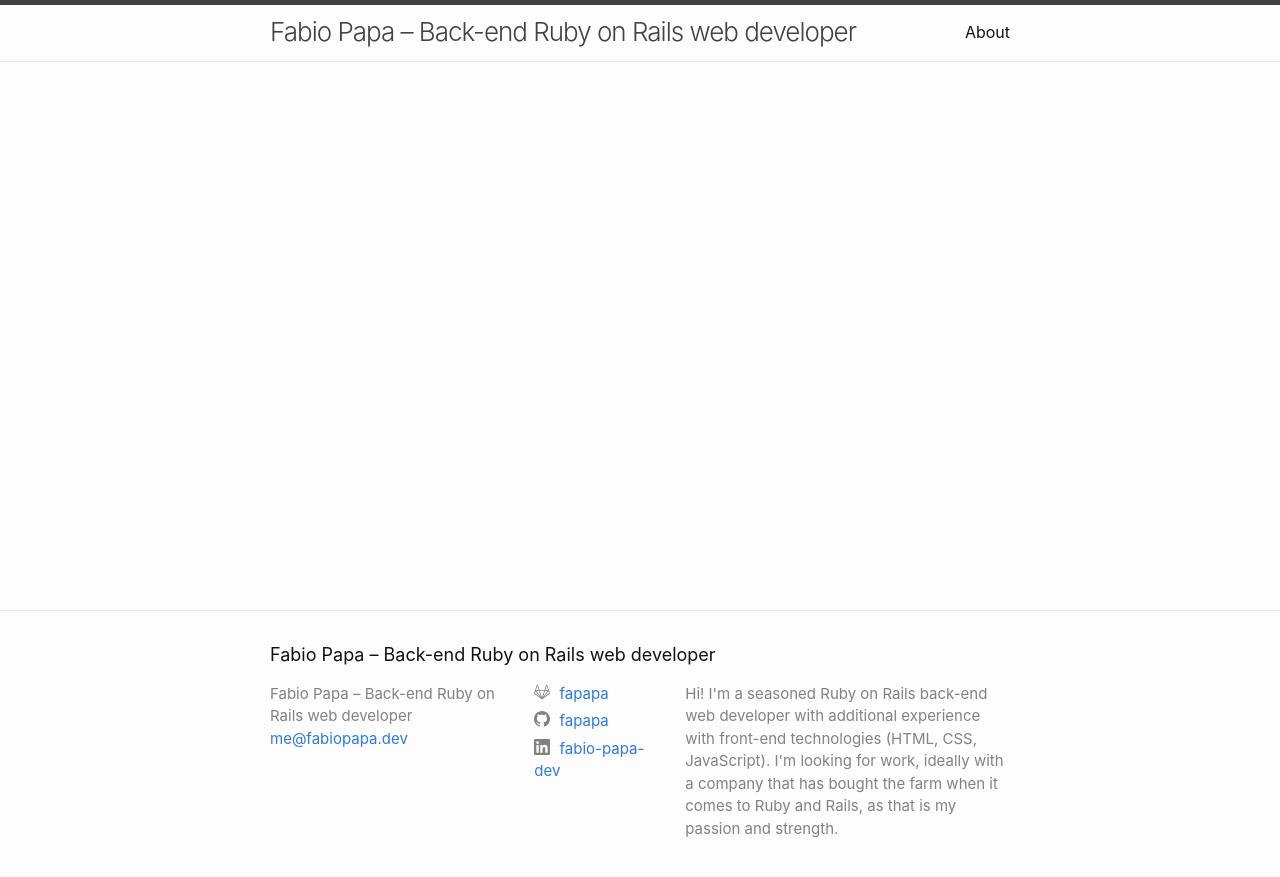
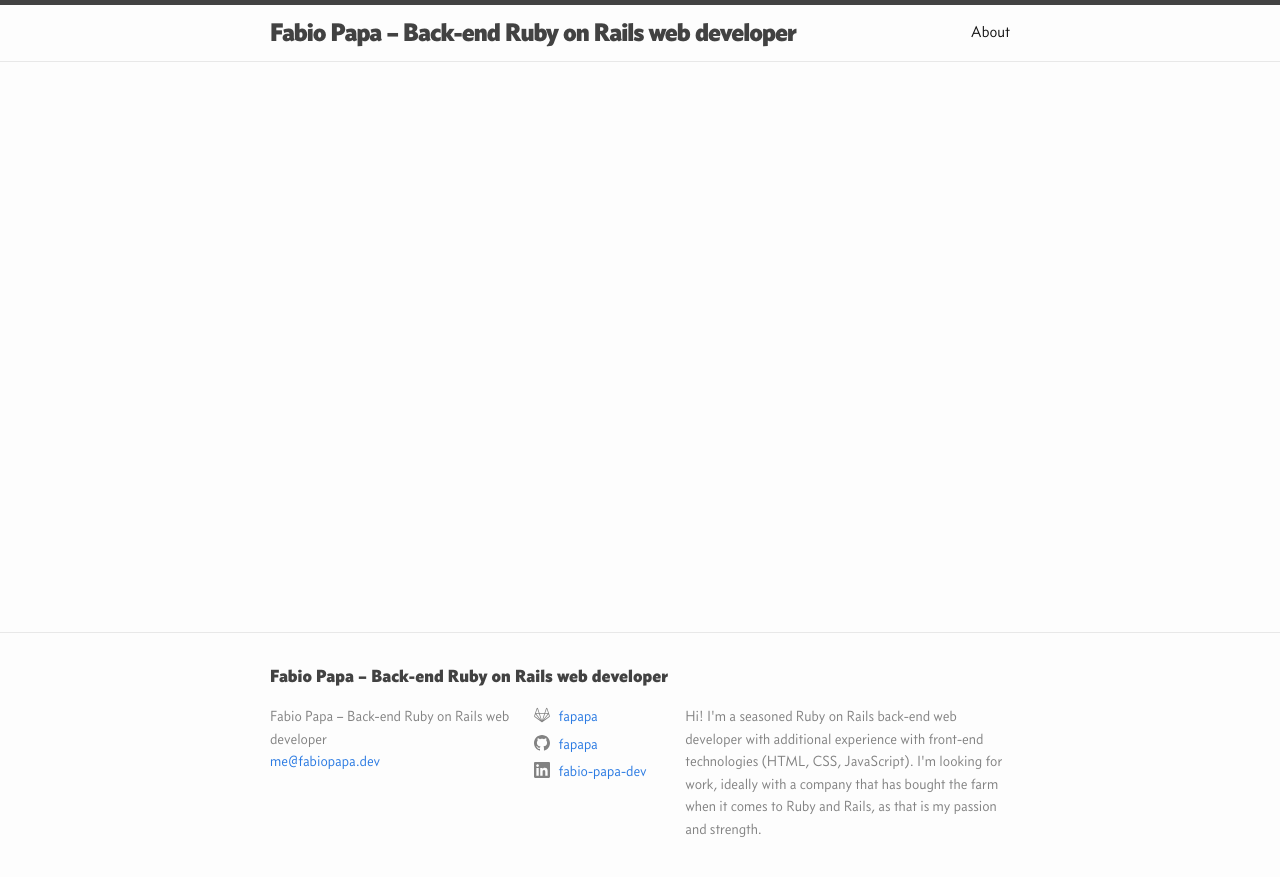
Before and after one commit to fapapa/fapapa.github.io, a Jekyll site: the page built from index.md, in a window 1280 px wide. Shown: the top 877 px of the page. Built offline with Jekyll 4.4.1, drawn with Linux system fonts in a browser that asks for light colours.

Commit message:
Modify typography to use Concourse font

```diff
--- a/_sass/minima.scss
+++ b/_sass/minima.scss
@@ -2,7 +2,7 @@
 
 // Define defaults for each variable.
 
-$base-font-family: -apple-system, BlinkMacSystemFont, "Segoe UI", Roboto, Helvetica, Arial, sans-serif, "Apple Color Emoji", "Segoe UI Emoji", "Segoe UI Symbol" !default;
+$base-font-family: ConcourseRegular, -apple-system, BlinkMacSystemFont, "Segoe UI", Roboto, Helvetica, Arial, sans-serif, "Apple Color Emoji", "Segoe UI Emoji", "Segoe UI Symbol" !default;
 $base-font-size:   16px !default;
 $base-font-weight: 400 !default;
 $small-font-size:  $base-font-size * 0.875 !default;
--- a/_sass/minima/_base.scss
+++ b/_sass/minima/_base.scss
@@ -93,8 +93,9 @@ li {
 /**
  * Headings
  */
-h1, h2, h3, h4, h5, h6 {
-  font-weight: $base-font-weight;
+h1, h2, h3, h4, h5, h6, .site-title {
+  font-family: ConcourseHeadings;
+  color: $grey-color-dark
 }
 
 
--- /dev/null
+++ b/_sass/typography.scss
@@ -0,0 +1,21 @@
+@font-face {
+    font-family: ConcourseRegular;
+    src: url(/assets/concourse_t3_regular.woff)
+}
+
+@font-face {
+    font-family: ConcourseRegular;
+    src: url(/assets/concourse_t3_bold.woff);
+    font-weight: bold;
+}
+
+@font-face {
+    font-family: ConcourseRegular;
+    src: url(/assets/concourse_t3_italic.woff);
+    font-style: italic;
+}
+
+@font-face {
+    font-family: ConcourseHeadings;
+    src: url(/assets/concourse_t7_regular.woff);
+}
--- a/assets/main.scss
+++ b/assets/main.scss
@@ -3,3 +3,4 @@
 ---
 
 @import "minima";
+@import "typography";
```
Also changed, not shown: assets/concourse_t3_bold.woff (added), assets/concourse_t3_italic.woff (added), assets/concourse_t3_regular.woff (added), assets/concourse_t7_regular.woff (added).
